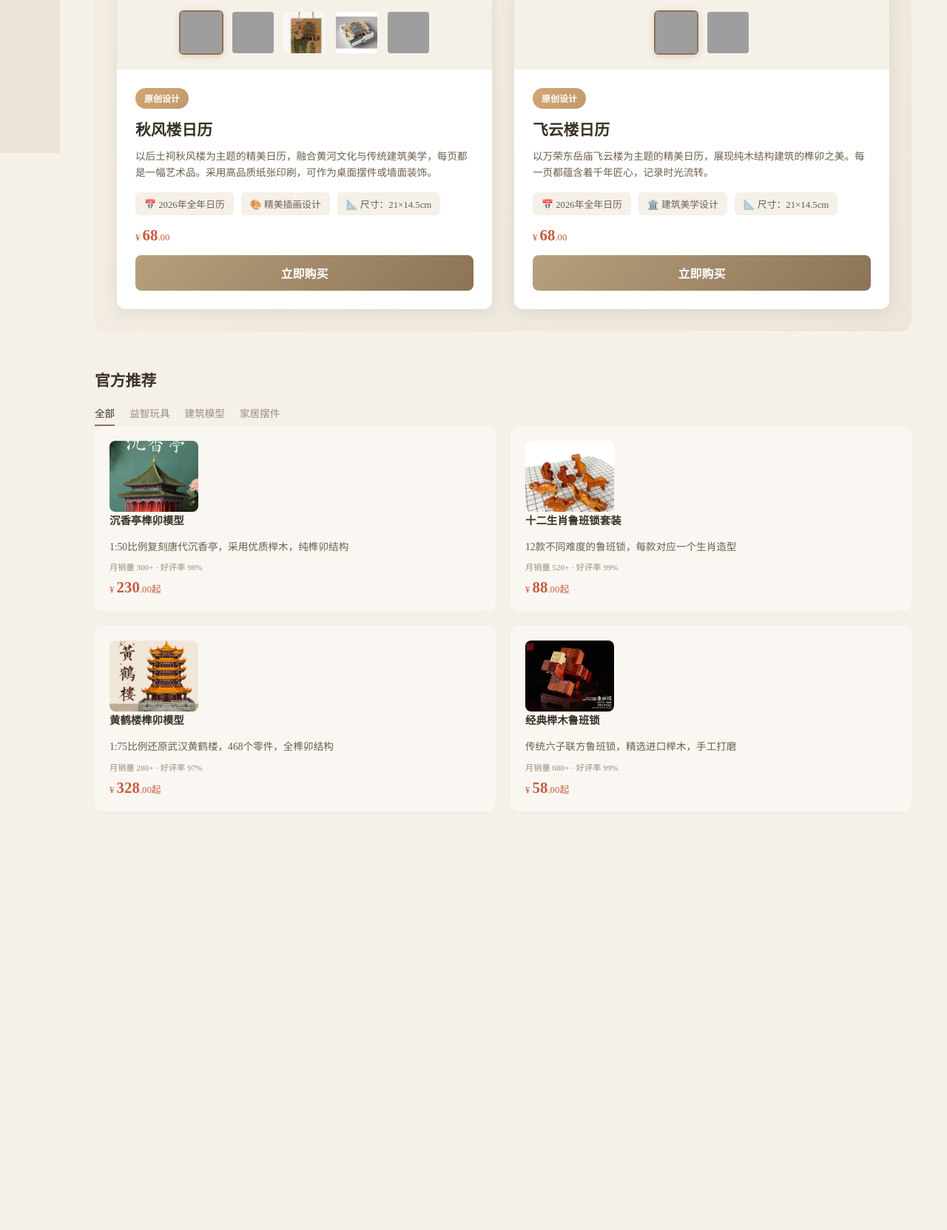
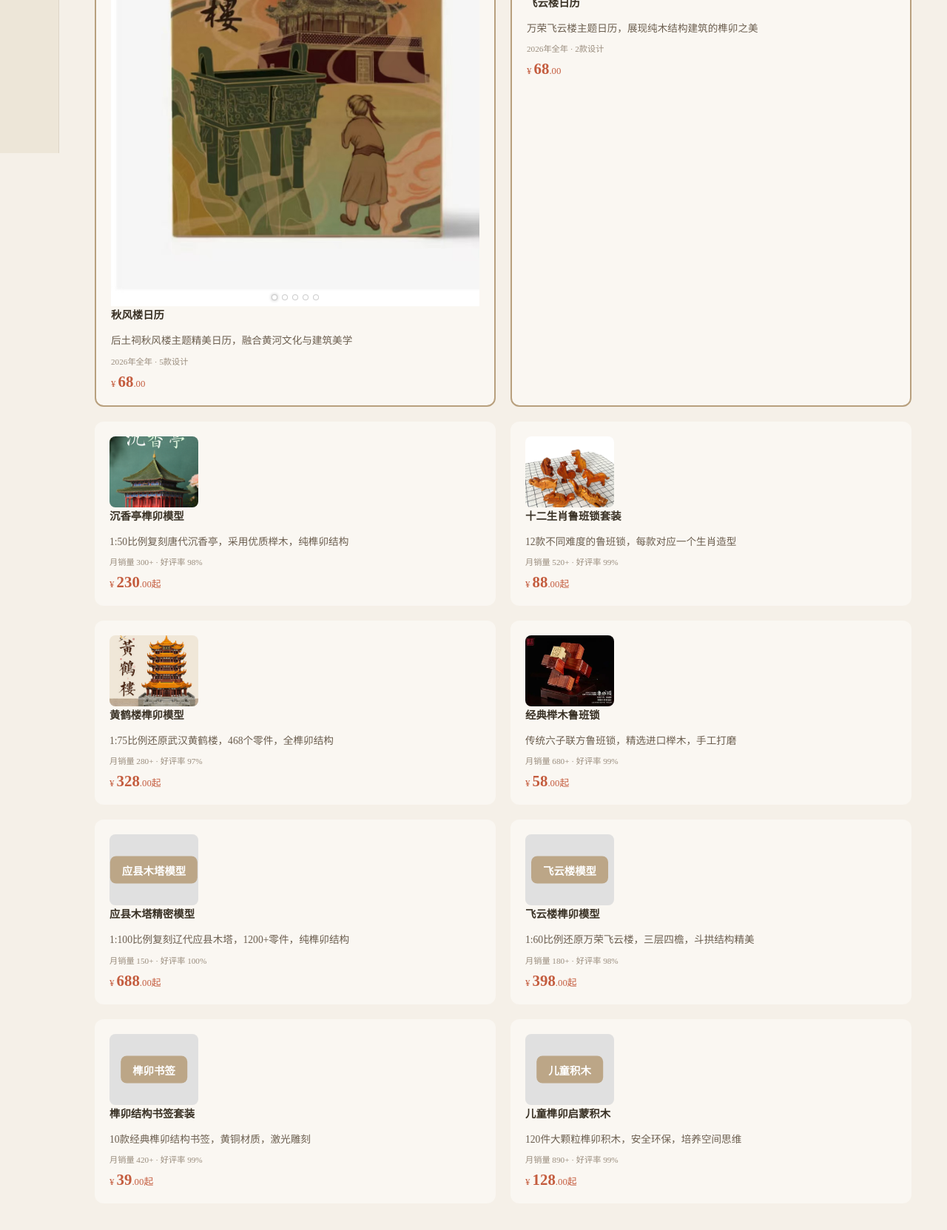
Before and after one commit to woshikatrinasunny-cmyk/sunmao-website, a Flask app: page /shop in a window 1280 px wide. Shown: the part 593-2256 px from the top of the page at 74% size. Before the commit the page ends 1666 px from the top, so only its background shows below. Run offline with Flask 3, Linux system fonts and the light colour scheme; grey boxes are pictures that could not be loaded.

Commit message:
优化商城页面：添加多图展示功能

```diff
--- a/templates/shop.html
+++ b/templates/shop.html
@@ -6,101 +6,69 @@
         <div class="shop-search">
             <input type="text" placeholder="搜索商品名称" class="search-input">
         </div>
-    </div>
-
-    <!-- 黄河区域原创文创 -->
-    <div class="featured-section">
-        <h3 class="featured-title">黄河区域原创文创</h3>
-        <div class="featured-products">
-            <!-- 秋风楼日历 -->
-            <div class="featured-product-card">
-                <div class="featured-product-gallery">
-                    <div class="gallery-main">
-                        <img id="qfl-main" src="{{ url_for('static', filename='images/秋风楼日历1.png') }}"
-                             onerror="this.src='{{ url_for('static', filename='images/placeholder.svg') }}'"
-                             alt="秋风楼日历">
-                    </div>
-                    <div class="gallery-thumbs">
-                        <img src="{{ url_for('static', filename='images/秋风楼日历1.png') }}"
-                             onclick="changeImage('qfl-main', '{{ url_for('static', filename='images/秋风楼日历1.png') }}')"
-                             class="thumb active">
-                        <img src="{{ url_for('static', filename='images/秋风楼日历2.png') }}"
-                             onclick="changeImage('qfl-main', '{{ url_for('static', filename='images/秋风楼日历2.png') }}')"
-                             class="thumb">
-                        <img src="{{ url_for('static', filename='images/秋风楼日历3.jpg') }}"
-                             onclick="changeImage('qfl-main', '{{ url_for('static', filename='images/秋风楼日历3.jpg') }}')"
-                             class="thumb">
-                        <img src="{{ url_for('static', filename='images/秋风楼日历4.jpg') }}"
-                             onclick="changeImage('qfl-main', '{{ url_for('static', filename='images/秋风楼日历4.jpg') }}')"
-                             class="thumb">
-                        <img src="{{ url_for('static', filename='images/秋风楼日历5.png') }}"
-                             onclick="changeImage('qfl-main', '{{ url_for('static', filename='images/秋风楼日历5.png') }}')"
-                             class="thumb">
-                    </div>
-                </div>
-                <div class="featured-product-info">
-                    <span class="product-badge">原创设计</span>
-                    <h3>秋风楼日历</h3>
-                    <p class="product-desc">以后土祠秋风楼为主题的精美日历，融合黄河文化与传统建筑美学，每页都是一幅艺术品。采用高品质纸张印刷，可作为桌面摆件或墙面装饰。</p>
-                    <div class="product-features">
-                        <span>📅 2026年全年日历</span>
-                        <span>🎨 精美插画设计</span>
-                        <span>📐 尺寸：21×14.5cm</span>
-                    </div>
-                    <p class="product-price">¥ <span>68</span>.00</p>
-                    <button class="buy-btn">立即购买</button>
-                </div>
-            </div>
-
-            <!-- 飞云楼日历 -->
-            <div class="featured-product-card">
-                <div class="featured-product-gallery">
-                    <div class="gallery-main">
-                        <img id="fyl-main" src="{{ url_for('static', filename='images/飞云楼日历1.png') }}"
-                             onerror="this.src='{{ url_for('static', filename='images/placeholder.svg') }}'"
-                             alt="飞云楼日历">
-                    </div>
-                    <div class="gallery-thumbs">
-                        <img src="{{ url_for('static', filename='images/飞云楼日历1.png') }}"
-                             onclick="changeImage('fyl-main', '{{ url_for('static', filename='images/飞云楼日历1.png') }}')"
-                             class="thumb active">
-                        <img src="{{ url_for('static', filename='images/飞云楼日历2.png') }}"
-                             onclick="changeImage('fyl-main', '{{ url_for('static', filename='images/飞云楼日历2.png') }}')"
-                             class="thumb">
-                    </div>
-                </div>
-                <div class="featured-product-info">
-                    <span class="product-badge">原创设计</span>
-                    <h3>飞云楼日历</h3>
-                    <p class="product-desc">以万荣东岳庙飞云楼为主题的精美日历，展现纯木结构建筑的榫卯之美。每一页都蕴含着千年匠心，记录时光流转。</p>
-                    <div class="product-features">
-                        <span>📅 2026年全年日历</span>
-                        <span>🏛️ 建筑美学设计</span>
-                        <span>📐 尺寸：21×14.5cm</span>
-                    </div>
-                    <p class="product-price">¥ <span>68</span>.00</p>
-                    <button class="buy-btn">立即购买</button>
-                </div>
-            </div>
-        </div>
-    </div>
-
-    <!-- 官方推荐 -->
-    <div class="shop-section">
-        <h3 class="section-subtitle">官方推荐</h3>
         <div class="shop-filters">
-            <span class="filter-btn active">全部</span>
+            <span class="filter-btn active">官方推荐</span>
             <span class="filter-btn">益智玩具</span>
             <span class="filter-btn">建筑模型</span>
             <span class="filter-btn">家居摆件</span>
         </div>
+    </div>
 
     <div class="product-list">
+        <!-- 黄河区域原创文创 - 秋风楼日历 -->
+        <div class="product-item featured-item" onclick="showProductDetail(event, 'qfl-calendar')">
+            <div class="product-badge">黄河区域原创</div>
+            <div class="product-img-gallery">
+                <div class="gallery-main-img">
+                    <img id="qfl-img" src="{{ url_for('static', filename='images/秋风楼日历3.jpg') }}"
+                         onerror="this.src='{{ url_for('static', filename='images/placeholder.svg') }}'"
+                         alt="秋风楼日历">
+                </div>
+                <div class="gallery-dots">
+                    <span class="dot" onclick="changeProductImage(event, 'qfl-img', '{{ url_for('static', filename='images/秋风楼日历3.jpg') }}')"></span>
+                    <span class="dot" onclick="changeProductImage(event, 'qfl-img', '{{ url_for('static', filename='images/秋风楼日历4.jpg') }}')"></span>
+                    <span class="dot" onclick="changeProductImage(event, 'qfl-img', '{{ url_for('static', filename='images/秋风楼日历1.png') }}')"></span>
+                    <span class="dot" onclick="changeProductImage(event, 'qfl-img', '{{ url_for('static', filename='images/秋风楼日历2.png') }}')"></span>
+                    <span class="dot" onclick="changeProductImage(event, 'qfl-img', '{{ url_for('static', filename='images/秋风楼日历5.png') }}')"></span>
+                </div>
+            </div>
+            <div class="product-info">
+                <h3>秋风楼日历</h3>
+                <p class="product-desc">后土祠秋风楼主题精美日历，融合黄河文化与建筑美学</p>
+                <p class="product-sales">2026年全年 · 5款设计</p>
+                <p class="product-price">¥ <span>68</span>.00</p>
+            </div>
+        </div>
+
+        <!-- 黄河区域原创文创 - 飞云楼日历 -->
+        <div class="product-item featured-item" onclick="showProductDetail(event, 'fyl-calendar')">
+            <div class="product-badge">黄河区域原创</div>
+            <div class="product-img-gallery">
+                <div class="gallery-main-img">
+                    <img id="fyl-img" src="{{ url_for('static', filename='images/飞云楼日历1.png') }}"
+                         onerror="this.src='{{ url_for('static', filename='images/placeholder.svg') }}'"
+                         alt="飞云楼日历">
+                </div>
+                <div class="gallery-dots">
+                    <span class="dot" onclick="changeProductImage(event, 'fyl-img', '{{ url_for('static', filename='images/飞云楼日历1.png') }}')"></span>
+                    <span class="dot" onclick="changeProductImage(event, 'fyl-img', '{{ url_for('static', filename='images/飞云楼日历2.png') }}')"></span>
+                </div>
+            </div>
+            <div class="product-info">
+                <h3>飞云楼日历</h3>
+                <p class="product-desc">万荣飞云楼主题日历，展现纯木结构建筑的榫卯之美</p>
+                <p class="product-sales">2026年全年 · 2款设计</p>
+                <p class="product-price">¥ <span>68</span>.00</p>
+            </div>
+        </div>
+
+        <!-- 官方推荐商品 -->
         <a href="#product1" class="product-item" onclick="showProductDetail(event, 'product1')">
             <div class="product-img">
                 <img src="{{ url_for('static', filename='images/product1.jpg') }}"
                      onerror="this.src='{{ url_for('static', filename='images/placeholder.svg') }}'"
-                         alt="沉香亭榫卯模型">
+                     alt="沉香亭榫卯模型"
+                     loading="lazy">
             </div>
             <div class="product-info">
                 <h3>沉香亭榫卯模型</h3>
@@ -109,11 +77,13 @@
                 <p class="product-price">¥ <span>230</span>.00起</p>
             </div>
         </a>
+
         <a href="#product2" class="product-item" onclick="showProductDetail(event, 'product2')">
             <div class="product-img">
                 <img src="{{ url_for('static', filename='images/product2.jpg') }}"
                      onerror="this.src='{{ url_for('static', filename='images/placeholder.svg') }}'"
-                         alt="十二生肖鲁班锁套装">
+                     alt="十二生肖鲁班锁套装"
+                     loading="lazy">
             </div>
             <div class="product-info">
                 <h3>十二生肖鲁班锁套装</h3>
@@ -122,11 +92,13 @@
                 <p class="product-price">¥ <span>88</span>.00起</p>
             </div>
         </a>
+
         <a href="#product3" class="product-item" onclick="showProductDetail(event, 'product3')">
             <div class="product-img">
                 <img src="{{ url_for('static', filename='images/product3.jpg') }}"
                      onerror="this.src='{{ url_for('static', filename='images/placeholder.svg') }}'"
-                         alt="黄鹤楼榫卯模型">
+                     alt="黄鹤楼榫卯模型"
+                     loading="lazy">
             </div>
             <div class="product-info">
                 <h3>黄鹤楼榫卯模型</h3>
@@ -135,11 +107,13 @@
                 <p class="product-price">¥ <span>328</span>.00起</p>
             </div>
         </a>
+
         <a href="#product4" class="product-item" onclick="showProductDetail(event, 'product4')">
             <div class="product-img">
                 <img src="{{ url_for('static', filename='images/product4.jpg') }}"
                      onerror="this.src='{{ url_for('static', filename='images/placeholder.svg') }}'"
-                         alt="经典榉木鲁班锁">
+                     alt="经典榉木鲁班锁"
+                     loading="lazy">
             </div>
             <div class="product-info">
                 <h3>经典榉木鲁班锁</h3>
@@ -148,23 +122,81 @@
                 <p class="product-price">¥ <span>58</span>.00起</p>
             </div>
         </a>
+
+        <a href="#product5" class="product-item" onclick="showProductDetail(event, 'product5')">
+            <div class="product-img">
+                <img src="{{ url_for('static', filename='images/placeholder.svg') }}"
+                     alt="应县木塔精密模型"
+                     loading="lazy">
+                <div class="placeholder-text">应县木塔模型</div>
             </div>
+            <div class="product-info">
+                <h3>应县木塔精密模型</h3>
+                <p class="product-desc">1:100比例复刻辽代应县木塔，1200+零件，纯榫卯结构</p>
+                <p class="product-sales">月销量 150+ · 好评率 100%</p>
+                <p class="product-price">¥ <span>688</span>.00起</p>
+            </div>
+        </a>
+
+        <a href="#product6" class="product-item" onclick="showProductDetail(event, 'product6')">
+            <div class="product-img">
+                <img src="{{ url_for('static', filename='images/placeholder.svg') }}"
+                     alt="飞云楼榫卯模型"
+                     loading="lazy">
+                <div class="placeholder-text">飞云楼模型</div>
+            </div>
+            <div class="product-info">
+                <h3>飞云楼榫卯模型</h3>
+                <p class="product-desc">1:60比例还原万荣飞云楼，三层四檐，斗拱结构精美</p>
+                <p class="product-sales">月销量 180+ · 好评率 98%</p>
+                <p class="product-price">¥ <span>398</span>.00起</p>
+            </div>
+        </a>
+
+        <a href="#product7" class="product-item" onclick="showProductDetail(event, 'product7')">
+            <div class="product-img">
+                <img src="{{ url_for('static', filename='images/placeholder.svg') }}"
+                     alt="榫卯结构书签套装"
+                     loading="lazy">
+                <div class="placeholder-text">榫卯书签</div>
+            </div>
+            <div class="product-info">
+                <h3>榫卯结构书签套装</h3>
+                <p class="product-desc">10款经典榫卯结构书签，黄铜材质，激光雕刻</p>
+                <p class="product-sales">月销量 420+ · 好评率 99%</p>
+                <p class="product-price">¥ <span>39</span>.00起</p>
+            </div>
+        </a>
+
+        <a href="#product8" class="product-item" onclick="showProductDetail(event, 'product8')">
+            <div class="product-img">
+                <img src="{{ url_for('static', filename='images/placeholder.svg') }}"
+                     alt="儿童榫卯启蒙积木"
+                     loading="lazy">
+                <div class="placeholder-text">儿童积木</div>
+            </div>
+            <div class="product-info">
+                <h3>儿童榫卯启蒙积木</h3>
+                <p class="product-desc">120件大颗粒榫卯积木，安全环保，培养空间思维</p>
+                <p class="product-sales">月销量 890+ · 好评率 99%</p>
+                <p class="product-price">¥ <span>128</span>.00起</p>
+            </div>
+        </a>
     </div>
 </section>
 
 <script>
-function changeImage(mainId, newSrc) {
-    const mainImg = document.getElementById(mainId);
-    mainImg.src = newSrc;
+function changeProductImage(event, imgId, newSrc) {
+    event.stopPropagation(); // 防止触发商品详情
+    const img = document.getElementById(imgId);
+    img.src = newSrc;
 
-    // 更新缩略图激活状态
-    const gallery = mainImg.closest('.featured-product-gallery');
-    gallery.querySelectorAll('.thumb').forEach(thumb => {
-        thumb.classList.remove('active');
-        if (thumb.src === newSrc) {
-            thumb.classList.add('active');
-        }
+    // 更新圆点激活状态
+    const gallery = img.closest('.product-img-gallery');
+    gallery.querySelectorAll('.dot').forEach((dot, index) => {
+        dot.classList.remove('active');
     });
+    event.currentTarget.classList.add('active');
 }
 
 function showProductDetail(event, productId) {
@@ -182,183 +214,83 @@
 </script>
 
 <style>
-/* 特色产品区域 */
-.featured-section {
-    margin-bottom: 50px;
-    padding: 30px;
-    background: linear-gradient(135deg, #f5f0e8 0%, #ede6d8 100%);
-    border-radius: 16px;
+.product-desc {
+    font-size: 0.85rem;
+    color: var(--text-mid);
+    line-height: 1.5;
+    margin: 8px 0;
 }
 
-.featured-title {
-    font-size: 1.5rem;
-    font-weight: 900;
-    color: var(--accent-dark);
-    margin-bottom: 25px;
-    text-align: center;
-    letter-spacing: 0.1em;
+.product-img {
     position: relative;
-    padding-bottom: 15px;
+    overflow: hidden;
 }
 
-.featured-title::after {
-    content: '';
-    position: absolute;
-    bottom: 0;
-    left: 50%;
-    transform: translateX(-50%);
-    width: 80px;
-    height: 3px;
-    background: var(--accent);
-    border-radius: 2px;
+/* 多图展示样式 */
+.product-img-gallery {
+    position: relative;
+    overflow: hidden;
 }
 
-.featured-products {
-    display: grid;
-    grid-template-columns: 1fr 1fr;
-    gap: 30px;
-}
-
-.featured-product-card {
-    background: white;
-    border-radius: 12px;
-    overflow: hidden;
-    box-shadow: 0 4px 20px rgba(0, 0, 0, 0.08);
-    transition: all 0.3s;
-}
-
-.featured-product-card:hover {
-    transform: translateY(-5px);
-    box-shadow: 0 8px 30px rgba(0, 0, 0, 0.15);
-}
-
-.featured-product-gallery {
-    padding: 20px;
-    background: var(--bg-cream);
-}
-
-.gallery-main {
+.gallery-main-img {
     width: 100%;
-    height: 320px;
-    border-radius: 8px;
-    overflow: hidden;
-    margin-bottom: 15px;
-    background: white;
+    height: 100%;
     display: flex;
     align-items: center;
     justify-content: center;
+    background: white;
 }
 
-.gallery-main img {
+.gallery-main-img img {
     width: 100%;
     height: 100%;
-    object-fit: contain;
-    transition: transform 0.3s;
-}
-
-.gallery-main:hover img {
-    transform: scale(1.05);
-}
-
-.gallery-thumbs {
-    display: flex;
-    gap: 10px;
-    justify-content: center;
-}
-
-.thumb {
-    width: 60px;
-    height: 60px;
-    border-radius: 6px;
-    cursor: pointer;
-    border: 2px solid transparent;
-    transition: all 0.3s;
     object-fit: cover;
 }
 
-.thumb:hover {
-    border-color: var(--accent);
-    transform: scale(1.05);
+.gallery-dots {
+    position: absolute;
+    bottom: 8px;
+    left: 50%;
+    transform: translateX(-50%);
+    display: flex;
+    gap: 6px;
+    z-index: 10;
 }
 
-.thumb.active {
-    border-color: var(--accent-dark);
-    box-shadow: 0 2px 8px rgba(184, 160, 126, 0.4);
+.dot {
+    width: 8px;
+    height: 8px;
+    border-radius: 50%;
+    background: rgba(255, 255, 255, 0.6);
+    cursor: pointer;
+    transition: all 0.3s;
+    border: 1px solid rgba(0, 0, 0, 0.2);
 }
 
-.featured-product-info {
-    padding: 25px;
+.dot:hover {
+    background: rgba(255, 255, 255, 0.9);
+    transform: scale(1.2);
 }
 
-.product-badge {
-    display: inline-block;
-    background: linear-gradient(135deg, #d4a574 0%, #c19a6b 100%);
-    color: white;
-    padding: 5px 12px;
-    border-radius: 20px;
-    font-size: 0.75rem;
-    font-weight: 600;
-    margin-bottom: 12px;
+.dot.active,
+.dot:first-child {
+    background: white;
+    box-shadow: 0 0 4px rgba(0, 0, 0, 0.3);
 }
 
-.featured-product-info h3 {
-    font-size: 1.3rem;
-    font-weight: 700;
-    color: var(--text-dark);
-    margin-bottom: 12px;
-}
-
-.product-features {
-    display: flex;
-    flex-wrap: wrap;
-    gap: 10px;
-    margin: 15px 0;
-}
-
-.product-features span {
-    font-size: 0.8rem;
-    color: var(--text-mid);
-    background: var(--bg-cream);
-    padding: 6px 12px;
-    border-radius: 6px;
-}
-
-.buy-btn {
-    width: 100%;
-    padding: 12px;
-    background: linear-gradient(135deg, #b8a07e 0%, #8b7355 100%);
+.placeholder-text {
+    position: absolute;
+    top: 50%;
+    left: 50%;
+    transform: translate(-50%, -50%);
+    background: rgba(184, 160, 126, 0.9);
     color: white;
-    border: none;
+    padding: 8px 16px;
     border-radius: 8px;
-    font-size: 1rem;
+    font-size: 0.9rem;
     font-weight: 600;
-    cursor: pointer;
-    transition: all 0.3s;
-    margin-top: 15px;
-}
-
-.buy-btn:hover {
-    transform: translateY(-2px);
-    box-shadow: 0 4px 15px rgba(184, 160, 126, 0.4);
-}
-
-/* 官方推荐区域 */
-.shop-section {
-    margin-top: 40px;
-}
-
-.section-subtitle {
-    font-size: 1.3rem;
-    font-weight: 700;
-    color: var(--text-dark);
-    margin-bottom: 20px;
-}
-
-.product-desc {
-    font-size: 0.85rem;
-    color: var(--text-mid);
-    line-height: 1.6;
-    margin: 8px 0;
+    white-space: nowrap;
+    pointer-events: none;
 }
 
 .product-item {
@@ -367,6 +299,7 @@
     text-decoration: none;
     color: inherit;
     display: block;
+    position: relative;
 }
 
 .product-item:hover {
@@ -379,34 +312,23 @@
     box-shadow: 0 8px 25px rgba(184, 160, 126, 0.3);
 }
 
-/* 响应式 */
-@media (max-width: 900px) {
-    .featured-products {
-        grid-template-columns: 1fr;
+/* 原创商品徽章 */
+.featured-item {
+    border: 2px solid var(--accent);
 }
 
-    .gallery-main {
-        height: 280px;
-    }
-}
-
-@media (max-width: 600px) {
-    .featured-section {
-        padding: 20px;
-    }
-
-    .gallery-main {
-        height: 240px;
-    }
-
-    .thumb {
-        width: 50px;
-        height: 50px;
-    }
-
-    .featured-product-info {
-        padding: 20px;
-    }
+.product-badge {
+    position: absolute;
+    top: 10px;
+    left: 10px;
+    background: linear-gradient(135deg, #d4a574 0%, #c19a6b 100%);
+    color: white;
+    padding: 5px 12px;
+    border-radius: 20px;
+    font-size: 0.75rem;
+    font-weight: 600;
+    z-index: 10;
+    box-shadow: 0 2px 8px rgba(0, 0, 0, 0.2);
 }
 </style>
 {% endblock %}
```
Lines whose indentation alone changed are shown as unchanged.
